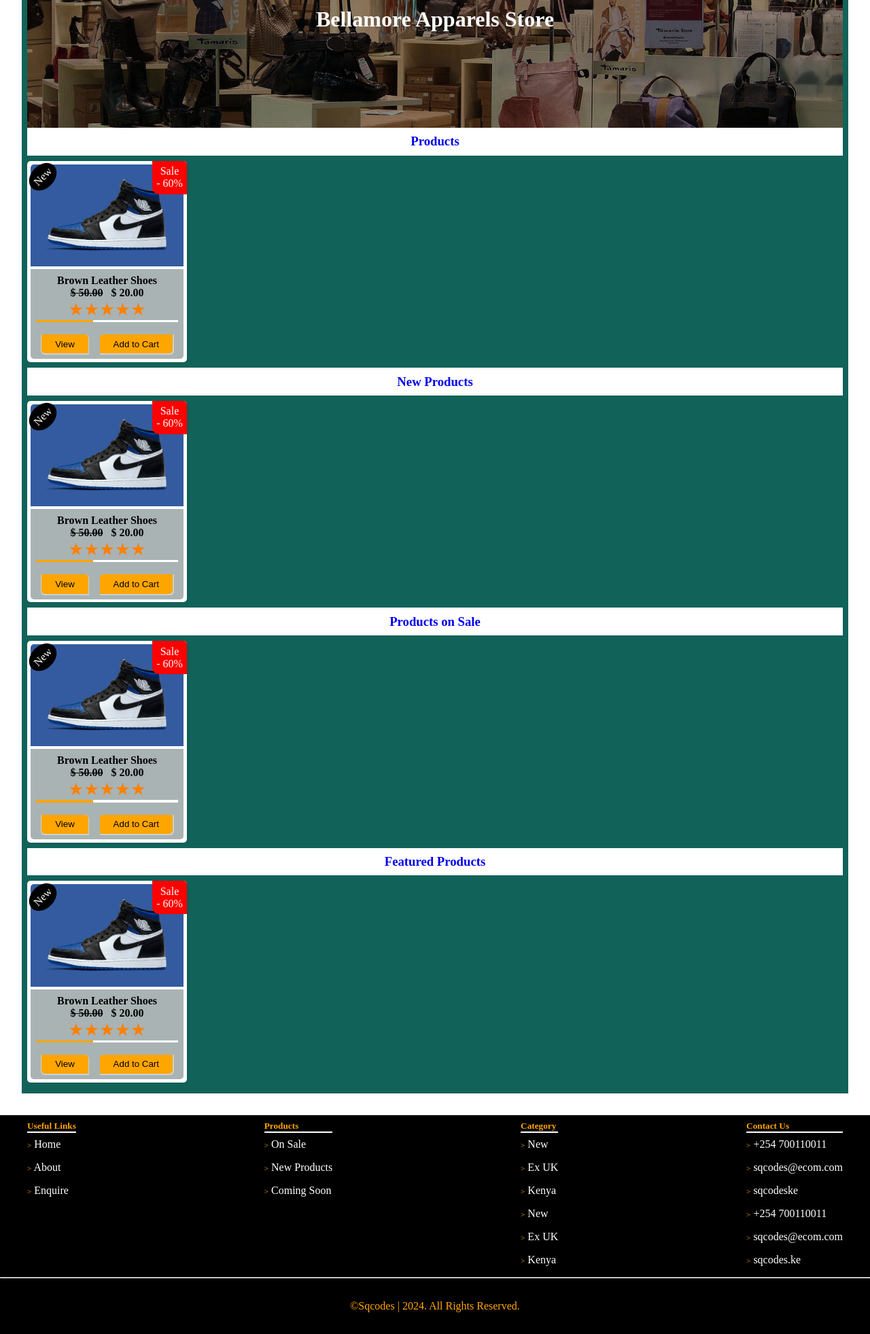
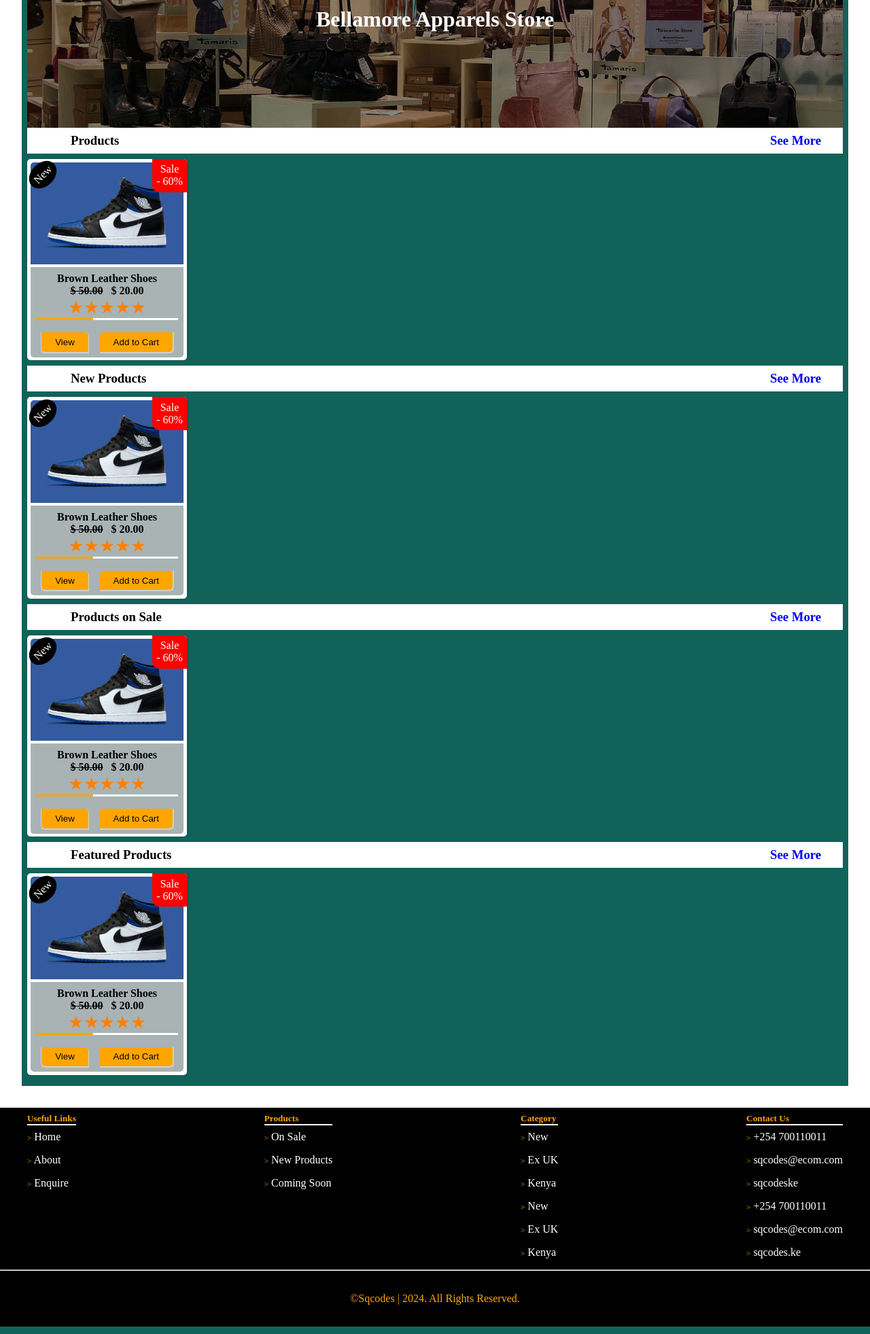
Before and after one commit to paulmagadi/Ecommerce_Fullstack_Django_Flutter, a Django app: page / in a window 1280 px wide. Shown: the part 188-2151 px from the top of the page at 68% size. Run offline with Django 5.2, Linux system fonts and the light colour scheme; data comes from the database, SQL or seed files in the repository; both versions use the stored data as it was after the commit.

Commit message:
modified:   Backend/ecommerce/db.sqlite3 	modified:   Backend/ecommerce/main/templates/main/index.html 	modified:   Backend/ecommerce/static/css/main.css

```diff
--- a/Backend/ecommerce/main/templates/main/index.html
+++ b/Backend/ecommerce/main/templates/main/index.html
@@ -8,7 +8,11 @@
 {% block content %}
     {% include 'main/include/hero.html' %}
     <section>
-        <h3 class="section-title"><a href="{% url 'home' %}">Products</a></h3>
+        <div class="section-title">
+            <h3>Products</h3>
+            <h3><a href="{% url 'home' %}">See More</a></h3>
+        </div>
+
         <div class="product-container">
             {% for product in products %}
                 {% include 'store/include/product_card.html' %}
@@ -17,7 +21,10 @@
     </section>
 
     <section>
-        <h3 class="section-title"><a href="{% url 'new' %}">New Products</a></h3>
+        <div class="section-title">
+            <h3>New Products</h3>
+            <h3><a href="{% url 'new' %}">See More</a></h3>
+        </div>
         <div class="product-container">
             {% for product in products %}
                 {% if product.id in new_products %}
@@ -28,7 +35,10 @@
     </section>
 
     <section>
-        <h3 class="section-title"><a href="{% url 'sale' %}">Products on Sale</a></h3>
+        <div class="section-title">
+            <h3>Products on Sale</h3>
+            <h3><a href="{% url 'sale' %}">See More</a></h3>
+        </div>
         <div class="product-container">
             {% for product in sale_products %}
                 {% include 'store/include/product_card.html' %}
@@ -37,7 +47,10 @@
     </section>
 
     <section>
-        <h3 class="section-title"><a href="{% url 'featured' %}">Featured Products</a></h3>
+        <div class="section-title">
+            <h3>Featured Products</h3>
+            <h3><a href="{% url 'featured' %}">See More</a></h3>
+        </div>
         <div class="product-container">
             {% for product in featured_products %}
                 {% include 'store/include/product_card.html' %}
--- a/Backend/ecommerce/static/css/main.css
+++ b/Backend/ecommerce/static/css/main.css
@@ -91,6 +91,9 @@
     text-align: center;
     background-color: var(--white-color);
     padding: .5em;
+    display: flex;
+    justify-content: space-between;
+    padding: 0.5em 2em 0.5em 4em;
 }
 
 .product-container {
```
Also changed, not shown: Backend/ecommerce/db.sqlite3.
